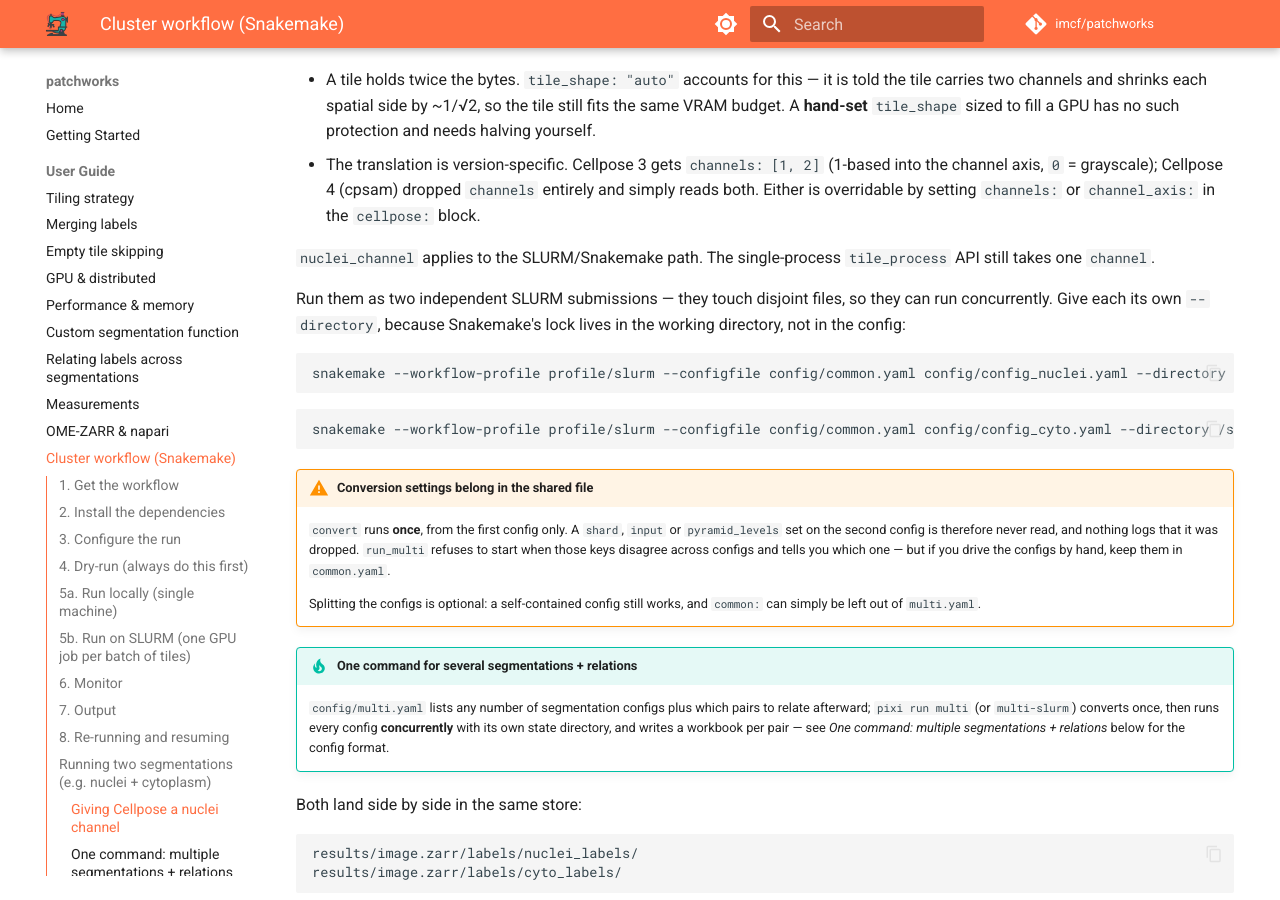
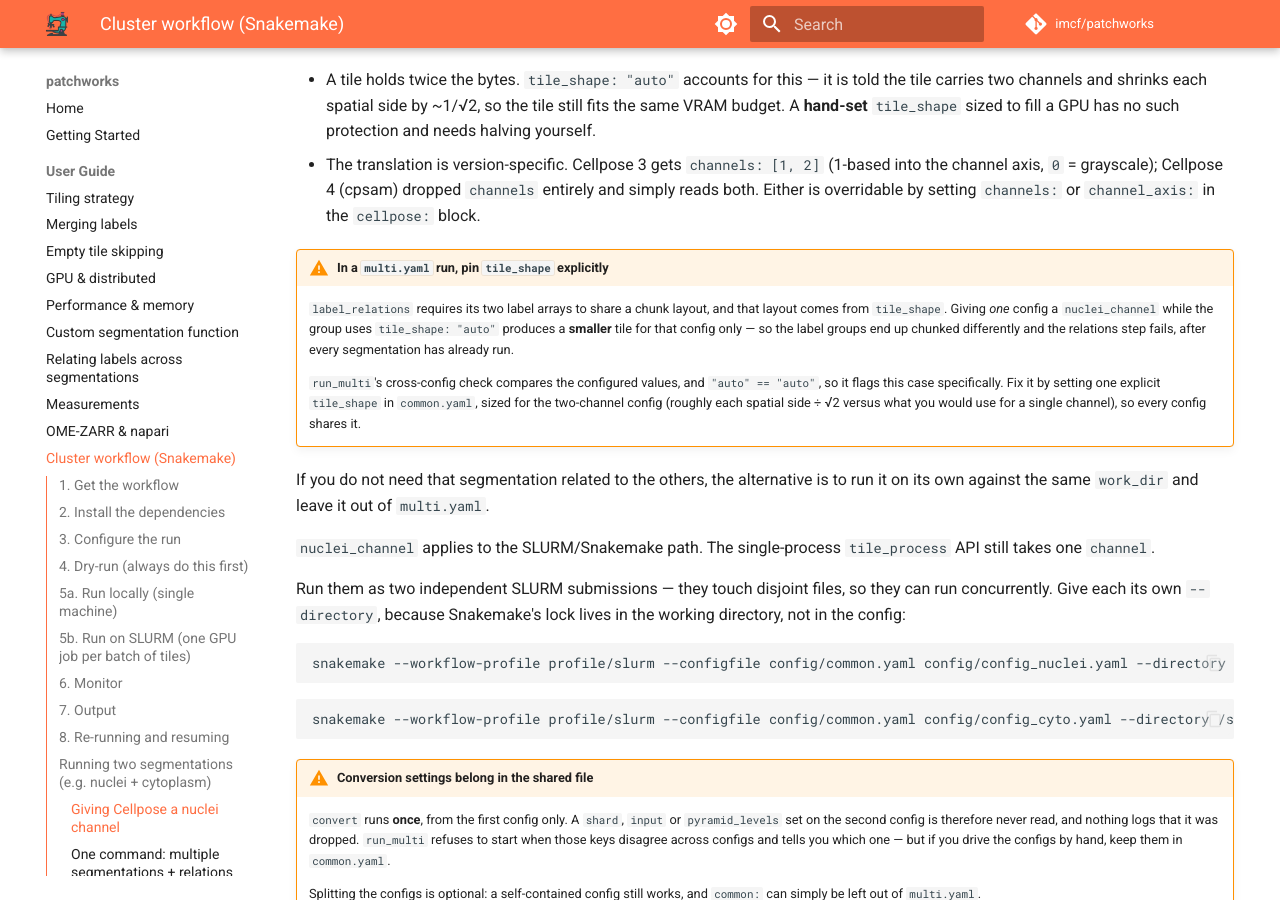
Before and after one commit to imcf/patchworks, an MkDocs documentation site: the page built from docs/guide/snakemake.md, in a window 1280 px wide and 900 px high, scrolled down 6045 px. Built offline with MkDocs 1.6.1 and Material for MkDocs 9.7.7, drawn with Linux system fonts in a browser that asks for light colours; comment, search, counter and statistics services are not loaded.

Commit message:
docs: 📝 document nuclei_channel across the guides
The feature was only described where it was added. Covers it in the
tiling guide (n_channels on both sizers), the GPU sizing guide, and the
workflow README, and states that channel indices are 0-based.

Also documents -- and now enforces -- a trap found while writing it up:
label_relations requires a shared chunk layout, so `tile_shape: "auto"`
plus a nuclei_channel on only some configs of a multi-run yields
differently-chunked label groups and fails in the relations step, after
every segmentation has run. The values match (auto == auto), so
_validate_configs now compares what feeds the sizer instead.

Co-Authored-By: Claude Opus 5 <noreply@anthropic.com>

```diff
--- a/docs/guide/snakemake.md
+++ b/docs/guide/snakemake.md
@@ -330,6 +330,25 @@ follow from that:
   `channels` entirely and simply reads both. Either is overridable by setting
   `channels:` or `channel_axis:` in the `cellpose:` block.
 
+!!! warning "In a `multi.yaml` run, pin `tile_shape` explicitly"
+
+    `label_relations` requires its two label arrays to share a chunk layout,
+    and that layout comes from `tile_shape`. Giving *one* config a
+    `nuclei_channel` while the group uses `tile_shape: "auto"` produces a
+    **smaller** tile for that config only — so the label groups end up chunked
+    differently and the relations step fails, after every segmentation has
+    already run.
+
+    `run_multi`'s cross-config check compares the configured values, and
+    `"auto" == "auto"`, so it flags this case specifically. Fix it by setting
+    one explicit `tile_shape` in `common.yaml`, sized for the two-channel
+    config (roughly each spatial side ÷ √2 versus what you would use for a
+    single channel), so every config shares it.
+
+If you do not need that segmentation related to the others, the alternative is
+to run it on its own against the same `work_dir` and leave it out of
+`multi.yaml`.
+
 `nuclei_channel` applies to the SLURM/Snakemake path. The single-process
 `tile_process` API still takes one `channel`.
 
```
Also changed, not shown: docs/guide/gpu_distributed.md (+5 -0 lines), docs/guide/tiling.md (+17 -0 lines), workflow/README.md (+5 -0 lines), 2 other files.
